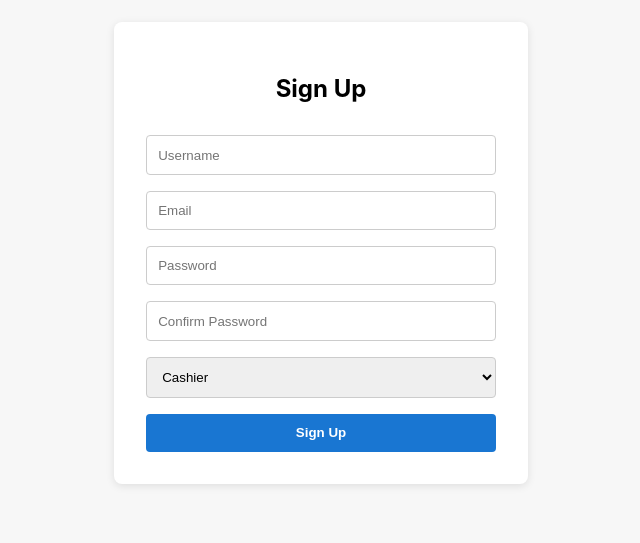
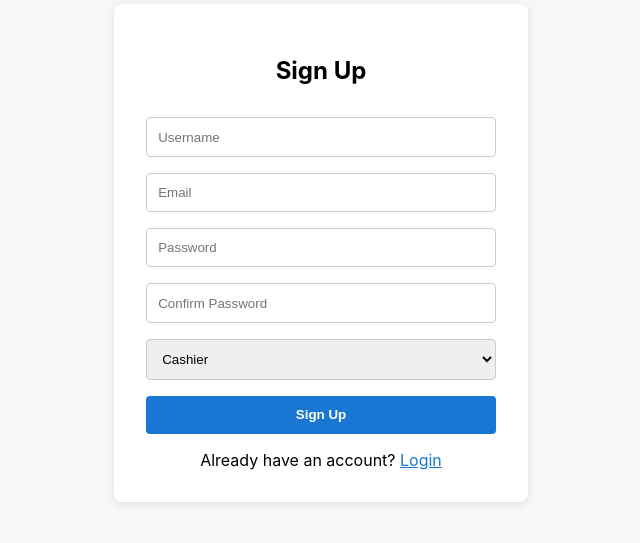
Before and after one commit to SekibaalaMark/E-ACCOUTANT, a React (Create React App) app in the folder frontend/: page /signup in a window 1280 px wide. Shown: the part 147-690 px from the top of the page, without its empty margins (319-959 px from the left). Built offline with nearby package versions, Linux system fonts and the light colour scheme.

Commit message:
improved the signup page with routing

```diff
--- a/frontend/src/Signup.tsx
+++ b/frontend/src/Signup.tsx
@@ -1,5 +1,6 @@
 import React, { useState } from "react";
 import axios from "axios";
+import { Link } from "react-router-dom";
 
 const Signup: React.FC = () => {
   const [form, setForm] = useState({
@@ -83,6 +84,12 @@ const Signup: React.FC = () => {
         </button>
         {error && <div className="error">{error}</div>}
         {success && <div className="success">Signup successful!</div>}
+        <div className="signup-link">
+          Already have an account?{" "}
+          <Link to="/" className="link-btn">
+            Login
+          </Link>
+        </div>
       </form>
     </div>
   );
```
